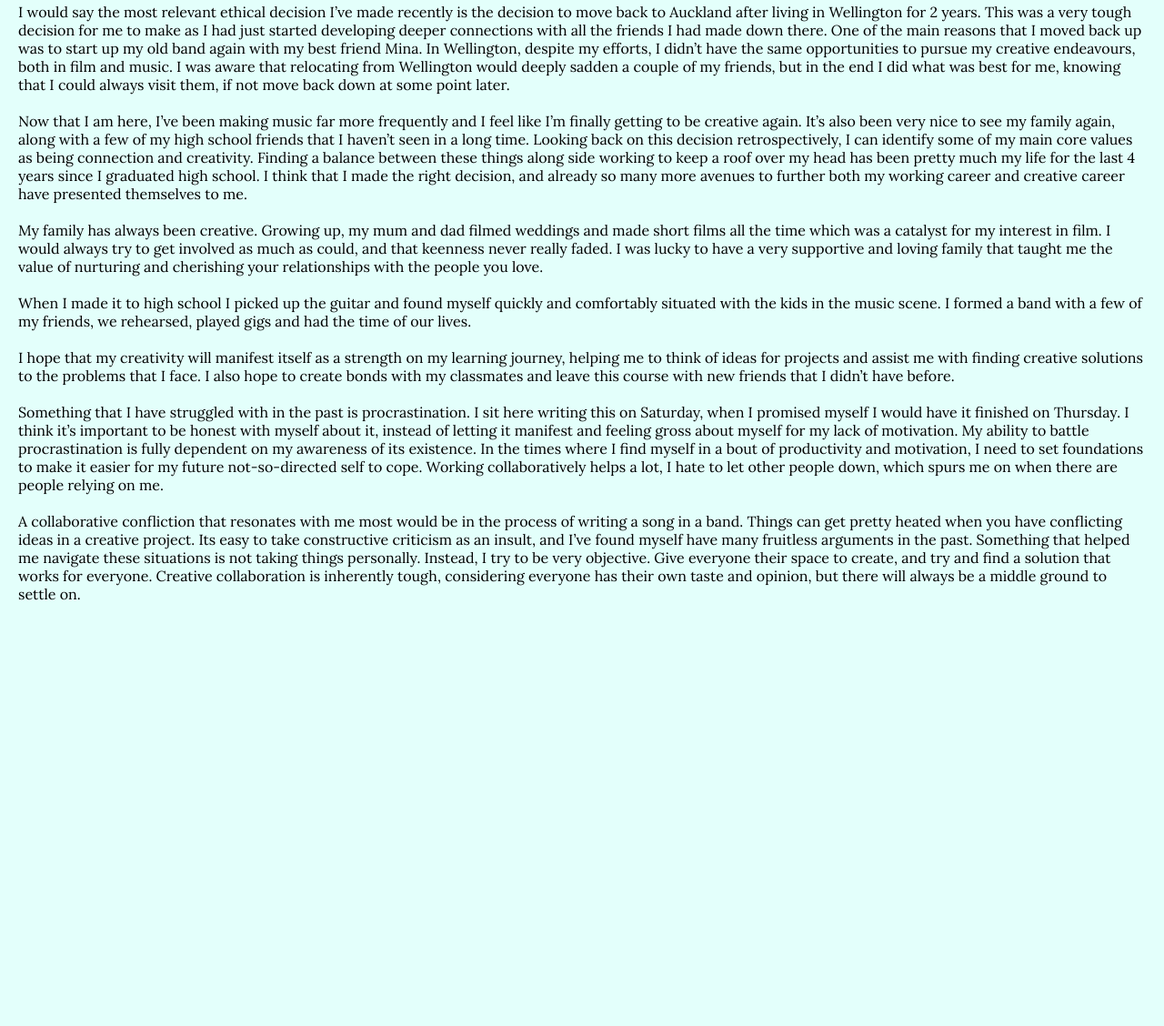
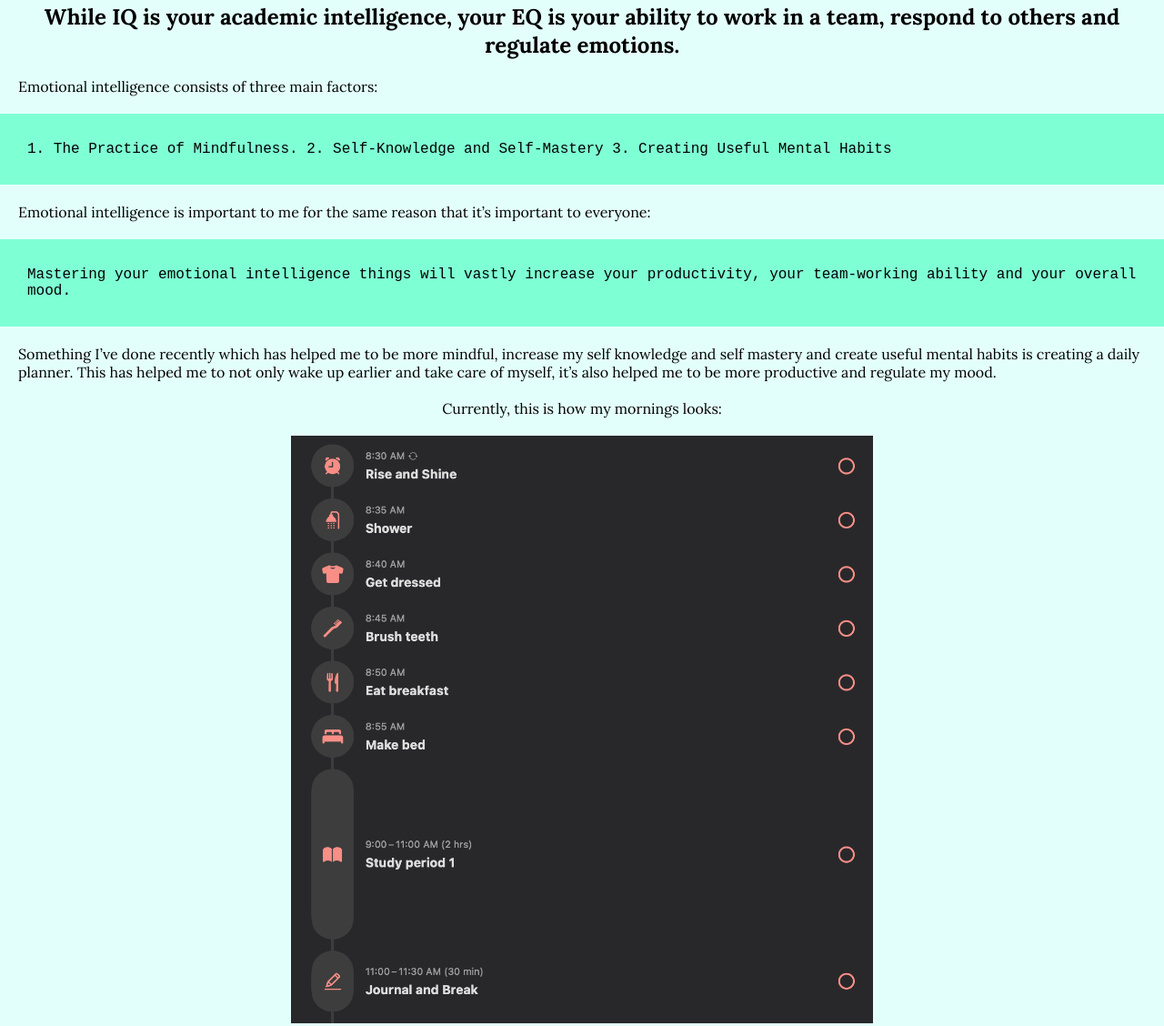
Before and after one commit to eli-cantwell/eli-cantwell.github.io, a plain HTML site: page blog/emotional-intelligence.html in a window 1280 px wide. Shown: the part 144-1272 px from the top of the page at 91% size. Before the commit the page ends 827 px from the top, so only its background shows below. Drawn offline with nearby package versions, Linux system fonts and the light colour scheme; a web font is replaced by a local one.

Commit message:
push Emotional Intelligence

```diff
--- a/blog/emotional-intelligence.html
+++ b/blog/emotional-intelligence.html
@@ -51,77 +51,57 @@
       </ul>
     </header>
     <h1>Emotional Intelligence</h1>
+    <h2>
+      While IQ is your academic intelligence, your EQ is your ability to work in
+      a team, respond to others and regulate emotions.
+    </h2>
+    <p>Emotional intelligence consists of three main factors:</p>
+    <div class="tutorial-code-div">
+      <p class="tutorial-code">
+        1. The Practice of Mindfulness. 2. Self-Knowledge and Self-Mastery 3.
+        Creating Useful Mental Habits
+      </p>
+    </div>
     <p>
-      I would say the most relevant ethical decision I’ve made recently is the
-      decision to move back to Auckland after living in Wellington for 2 years.
-      This was a very tough decision for me to make as I had just started
-      developing deeper connections with all the friends I had made down there.
-      One of the main reasons that I moved back up was to start up my old band
-      again with my best friend Mina. In Wellington, despite my efforts, I
-      didn’t have the same opportunities to pursue my creative endeavours, both
-      in film and music. I was aware that relocating from Wellington would
-      deeply sadden a couple of my friends, but in the end I did what was best
-      for me, knowing that I could always visit them, if not move back down at
-      some point later.
+      Emotional intelligence is important to me for the same reason that it’s
+      important to everyone:
+    </p>
+    <div class="tutorial-code-div">
+      <p class="tutorial-code">
+        Mastering your emotional intelligence things will vastly increase your
+        productivity, your team-working ability and your overall mood.
+      </p>
+    </div>
+    <p>
+      Something I’ve done recently which has helped me to be more mindful,
+      increase my self knowledge and self mastery and create useful mental
+      habits is creating a daily planner. This has helped me to not only wake up
+      earlier and take care of myself, it’s also helped me to be more productive
+      and regulate my mood.
+    </p>
+    <p style="text-align: center">Currently, this is how my mornings looks:</p>
+    <div class="container">
+      <img src="../images/daily-planner.png" class="images" width />
+    </div>
+    <p>
+      In an age where we have been sucked into the temptation of seeking quick
+      dopamine hits in the form of instagram reels and other short-form media,
+      I’ve found daily planning to be extremely useful. It takes this hard-wired
+      need for quick thrills and weaponises it in a more productive way. Now
+      instead of watching reels, I get to click one of my little ‘task
+      completed’ buttons. On top of satisfying my urge to do something
+      enjoyable, it also feels far more gratifying knowing that I have done
+      something to improve myself.
     </p>
     <p>
-      Now that I am here, I’ve been making music far more frequently and I feel
-      like I’m finally getting to be creative again. It’s also been very nice to
-      see my family again, along with a few of my high school friends that I
-      haven’t seen in a long time. Looking back on this decision
-      retrospectively, I can identify some of my main core values as being
-      connection and creativity. Finding a balance between these things along
-      side working to keep a roof over my head has been pretty much my life for
-      the last 4 years since I graduated high school. I think that I made the
-      right decision, and already so many more avenues to further both my
-      working career and creative career have presented themselves to me.
+      Ontop of this, I have started journaling throughout the day. I use my
+      gitHub reflections to reflect on my work, and I journal to get a better
+      perspective on how I’ve generally been feeling throughout the day.
     </p>
     <p>
-      My family has always been creative. Growing up, my mum and dad filmed
-      weddings and made short films all the time which was a catalyst for my
-      interest in film. I would always try to get involved as much as could, and
-      that keenness never really faded. I was lucky to have a very supportive
-      and loving family that taught me the value of nurturing and cherishing
-      your relationships with the people you love.
+      This helps me to keep track of my emotions and to be more mindful about
+      how to regulate them.
     </p>
-    <p>
-      When I made it to high school I picked up the guitar and found myself
-      quickly and comfortably situated with the kids in the music scene. I
-      formed a band with a few of my friends, we rehearsed, played gigs and had
-      the time of our lives.
-    </p>
-    <p>
-      I hope that my creativity will manifest itself as a strength on my
-      learning journey, helping me to think of ideas for projects and assist me
-      with finding creative solutions to the problems that I face. I also hope
-      to create bonds with my classmates and leave this course with new friends
-      that I didn’t have before.
-    </p>
-    <p>
-      Something that I have struggled with in the past is procrastination. I sit
-      here writing this on Saturday, when I promised myself I would have it
-      finished on Thursday. I think it’s important to be honest with myself
-      about it, instead of letting it manifest and feeling gross about myself
-      for my lack of motivation. My ability to battle procrastination is fully
-      dependent on my awareness of its existence. In the times where I find
-      myself in a bout of productivity and motivation, I need to set foundations
-      to make it easier for my future not-so-directed self to cope. Working
-      collaboratively helps a lot, I hate to let other people down, which spurs
-      me on when there are people relying on me.
-    </p>
-    <p>
-      A collaborative confliction that resonates with me most would be in the
-      process of writing a song in a band. Things can get pretty heated when you
-      have conflicting ideas in a creative project. Its easy to take
-      constructive criticism as an insult, and I’ve found myself have many
-      fruitless arguments in the past. Something that helped me navigate these
-      situations is not taking things personally. Instead, I try to be very
-      objective. Give everyone their space to create, and try and find a
-      solution that works for everyone. Creative collaboration is inherently
-      tough, considering everyone has their own taste and opinion, but there
-      will always be a middle ground to settle on.
-    </p>
-
     <script
       src="https://cdnjs.cloudflare.com/ajax/libs/jquery/3.7.1/jquery.min.js"
       integrity="sha512-v2CJ7UaYy4JwqLDIrZUI/4hqeoQieOmAZNXBeQyjo21dadnwR+8ZaIJVT8EE2iyI61OV8e6M8PP2/4hpQINQ/g=="
--- a/styles/main.css
+++ b/styles/main.css
@@ -33,12 +33,24 @@ h3 {
 .tutorial-code {
   font-family: 'Courier New', Courier, monospace;
   font-style: bold;
-  line-height: 5px;
+  line-height: 18px;
 }
 .tutorial-code-div {
   background-color: aquamarine;
   padding: 10px;
 }
+
+.container {
+  display: flex;
+  justify-content: center;
+  align-items: center;
+}
+
+.images {
+  width: 50%;
+  max-width: max-content;
+}
+
 header {
   background: #6edbff;
   height: 66px;
```
Also changed, not shown: images/daily-planner.png (added), 1 other file.
